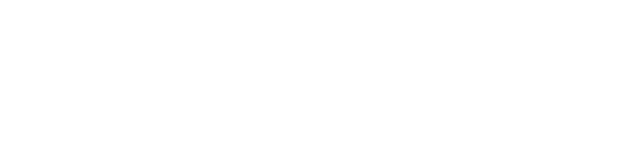
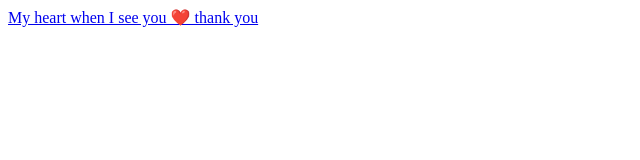
Before and after one commit to zizo-stack/zizo, a plain HTML site: page index.html in a window 1280 px wide. Shown: the whole page, without its empty margins (0-640 px from the left). Drawn offline with Linux system fonts and the light colour scheme.

Commit message:
Add files via upload

```diff
--- a/index.html
+++ b/index.html
@@ -1,5 +1,11 @@
 <!-- index.html -->
-<head>
+ <html>
+ <head>
+<body>
 <a href="heart.html" target="_blank" rel="noopener noreferrer">
-</head>
+  My heart when I see you ❤️
+  thank you
+  </body>
+  </head>
+  </html>
 </a>
```
Also changed, not shown: heart.html (+1 -1 lines).
